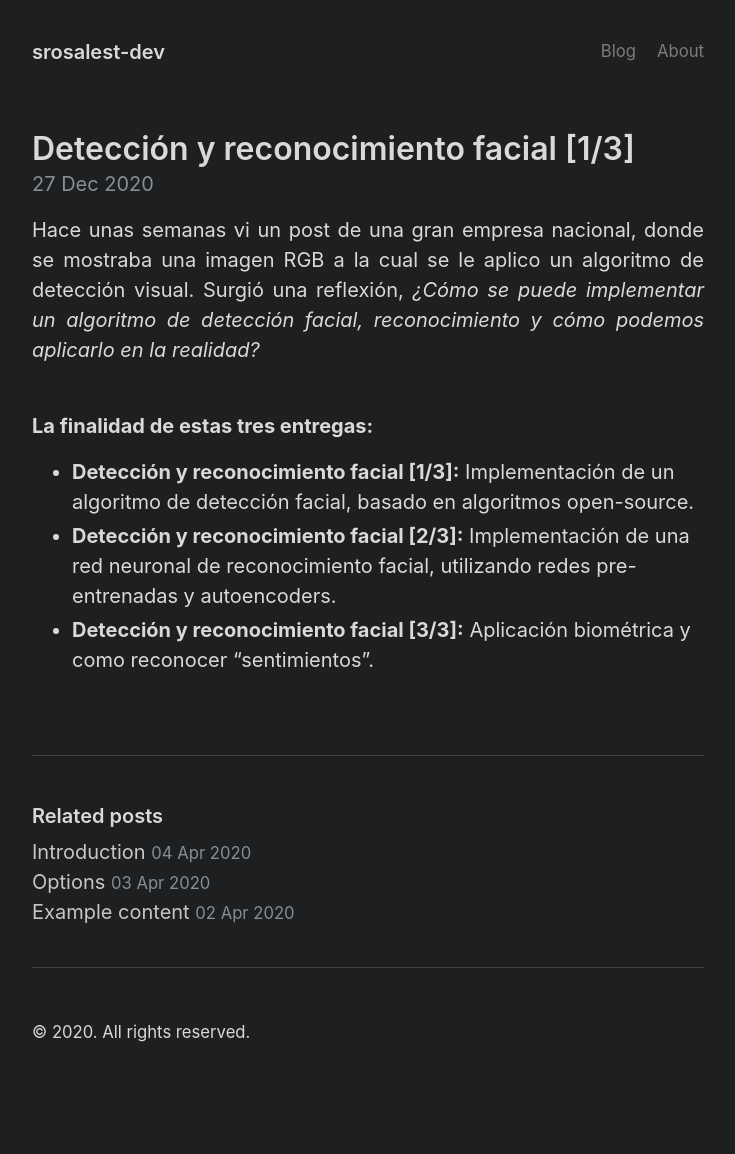
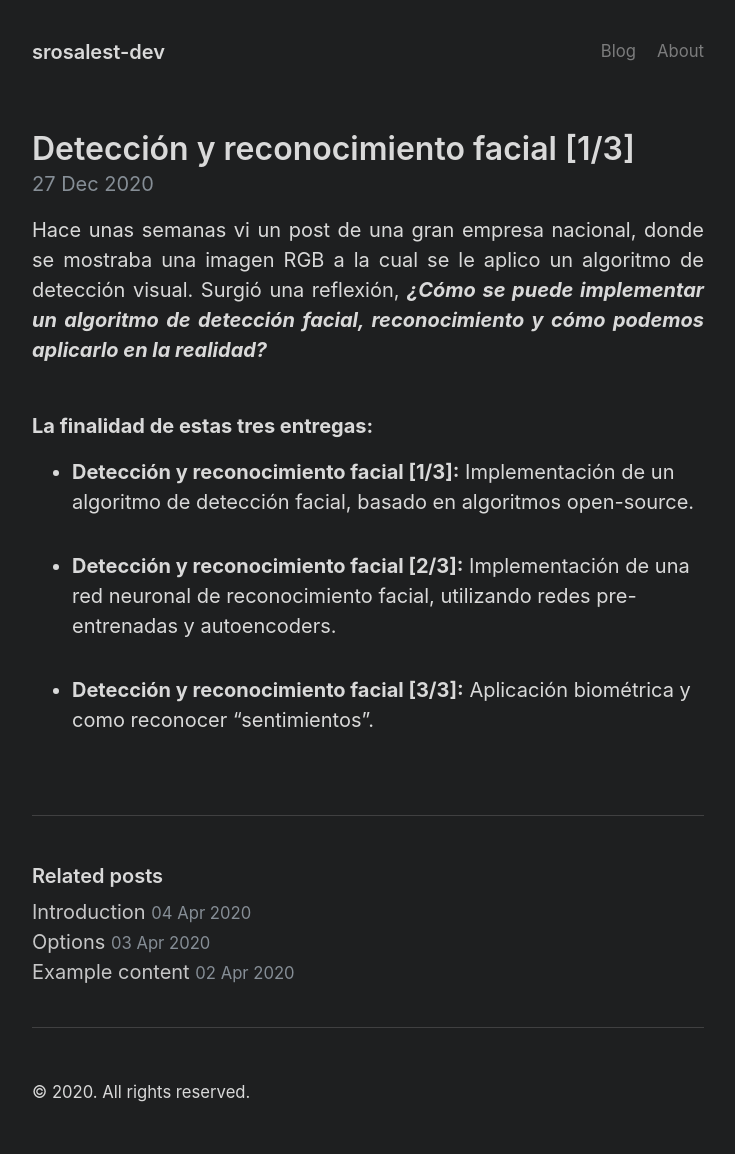
Before and after one commit to srosalest/srosalest.github.io, a Jekyll site: the page built from _posts/2020-12-27-deteccion-y-reconocimiento-facial.md, in a window 1280 px wide. Shown: the whole page, without its empty margins (272-1007 px from the left). Built offline with Jekyll 4.4.1, drawn with Linux system fonts in a browser that asks for light colours; before the commit the page ends 1094 px from its top, so only the background shows below that.

Commit message:
blog post

```diff
--- a/_posts/2020-12-27-deteccion-y-reconocimiento-facial.md
+++ b/_posts/2020-12-27-deteccion-y-reconocimiento-facial.md
@@ -5,13 +5,15 @@ title: Detección y reconocimiento facial [1/3]
 
 <p align=justify>
     Hace unas semanas vi un post de una gran empresa nacional, donde se mostraba una imagen RGB a la cual se le aplico
-    un algoritmo de detección visual. Surgió una reflexión, <i>¿Cómo se puede implementar un algoritmo de detección facial,
-    reconocimiento y cómo podemos aplicarlo en la realidad? </i>
+    un algoritmo de detección visual. Surgió una reflexión, <strong><i>¿Cómo se puede implementar un algoritmo de detección facial,
+    reconocimiento y cómo podemos aplicarlo en la realidad? </i></strong>
     <br/>
     <br/>
 </p>
 
 **La finalidad de estas tres entregas:**
 * **Detección y reconocimiento facial [1/3]:** Implementación de un algoritmo de detección facial, basado en algoritmos open-source.<br/>
+<br/>
 * **Detección y reconocimiento facial [2/3]:** Implementación de una red neuronal de reconocimiento facial, utilizando redes pre-entrenadas y autoencoders.<br/>
+<br/>
 * **Detección y reconocimiento facial [3/3]:**  Aplicación biométrica y como reconocer “sentimientos”.<br/>
```
